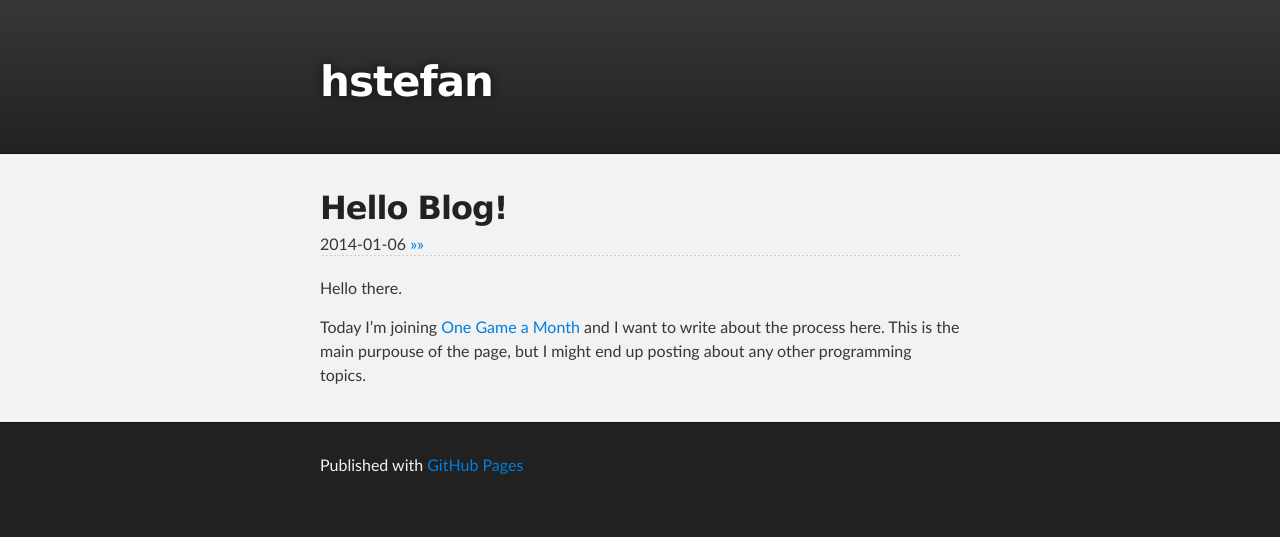
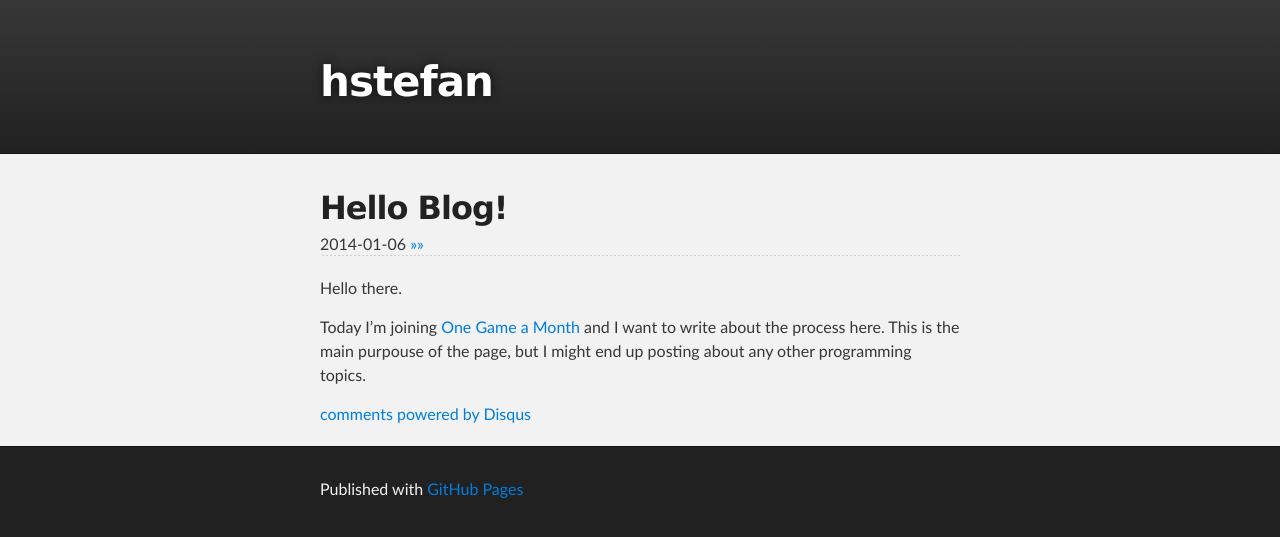
Before and after one commit to hstefan/hstefan.github.com, a Jekyll site: the page built from _posts/2014-01-06-Hello-Blog.md, in a window 1280 px wide. Shown: the top 537 px of the page. Built offline with Jekyll 4.4.1, drawn with Linux system fonts in a browser that asks for light colours; comment, search, counter and statistics services are not loaded.

Commit message:
Making sure disqus comments will be displayed by default.

```diff
--- a/_layouts/post.html
+++ b/_layouts/post.html
@@ -17,8 +17,9 @@ layout: default
 			{% endif %}
 		</div>
 		{{content}}
-	{% if page.comments %}
-		{% include "disqus.html" %}
-    {% endif %}
+	{% if page.nocomments %}
+	{% else %}
+		{% include disqus.html %}
+	{% endif %}
 	</div>
 </div>
--- a/index.html
+++ b/index.html
@@ -9,6 +9,10 @@ layout: default
 			<a href="{{post.url}}"><h2> {{post.title}} </h2> </a>
 			<div class="post_date">
 				{{post.date || date: "%Y-%m-%d"}}
+				{% if post.nocomments %}
+				{% else %}
+				<a href="{{post.url}}#disqus_thread"></a>
+				{% endif %}
 			</div>
 			{{post.content}}
 		</div>
```
